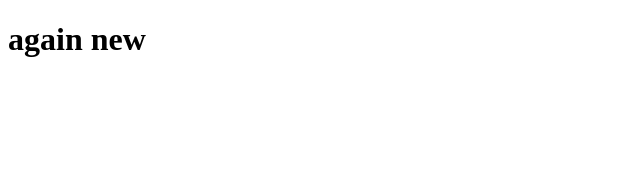
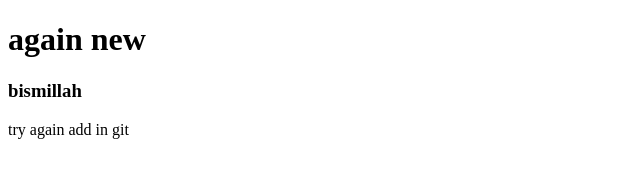
Before and after one commit to Maysha1/again, a plain HTML site: page index.html in a window 1280 px wide. Shown: the whole page, without its empty margins (0-640 px from the left). Drawn offline with Linux system fonts and the light colour scheme.

Commit message:
fst commit

```diff
--- a/index.html
+++ b/index.html
@@ -8,5 +8,7 @@
 </head>
 <body>
     <h1>again new</h1>
+    <h3>bismillah</h3>
+    <p>try again add in git </p>
 </body>
 </html>
```
